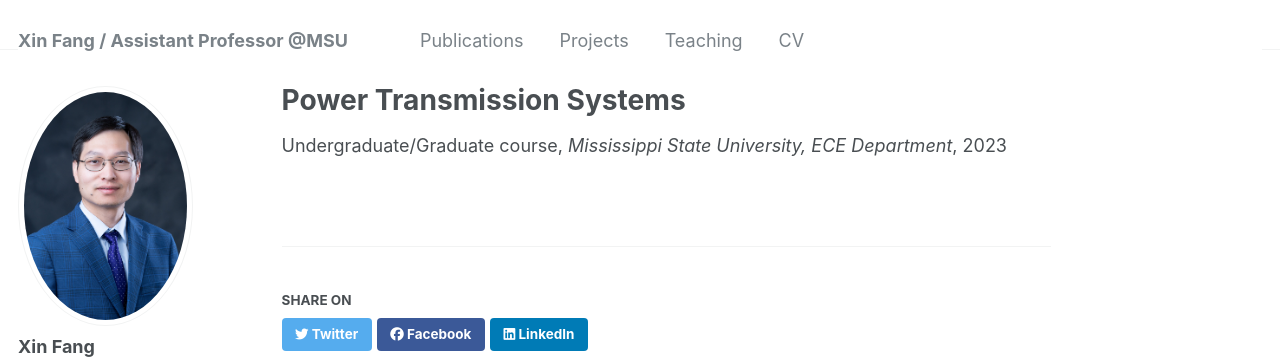
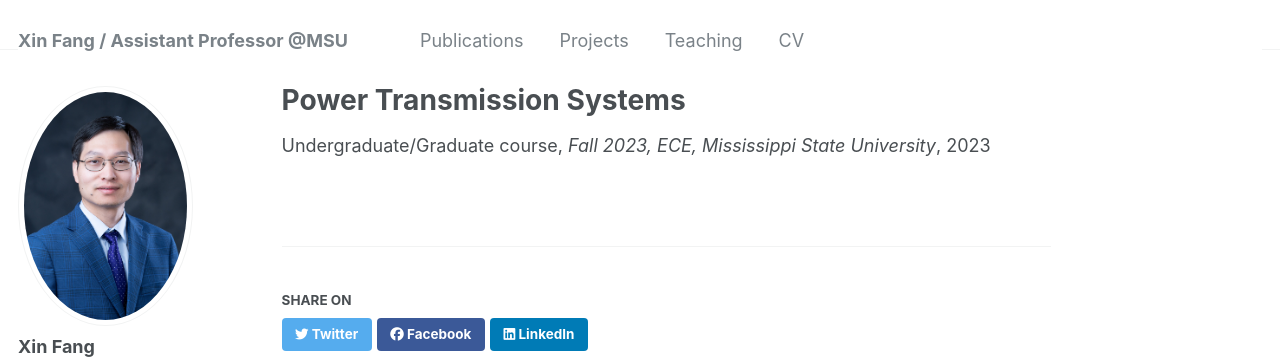
Before and after one commit to XinFang88/xinfang88.github.io, a Jekyll site: the page built from _teaching/2014-spring-teaching-1.md, in a window 1280 px wide. Shown: the top 359 px of the page. Built offline with Jekyll 4.4.1, drawn with Linux system fonts in a browser that asks for light colours; some web fonts are replaced.

Commit message:
Update 2014-spring-teaching-1.md

```diff
--- a/_teaching/2014-spring-teaching-1.md
+++ b/_teaching/2014-spring-teaching-1.md
@@ -3,6 +3,6 @@ title: "Power Transmission Systems"
 collection: "teaching"
 type: "Undergraduate/Graduate course"
 permalink: /teaching/2014-spring-teaching-1
-venue: "Mississippi State University, ECE Department"
+venue: "Fall 2023, ECE, Mississippi State University"
 date: 2023-08-16
 ---
```
